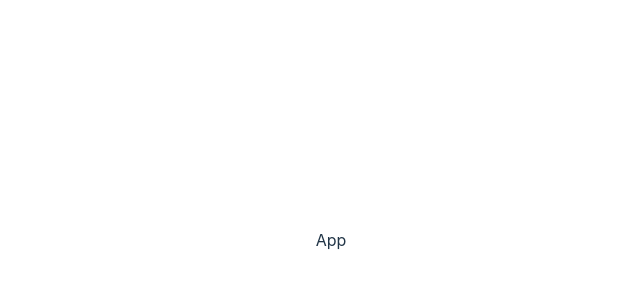
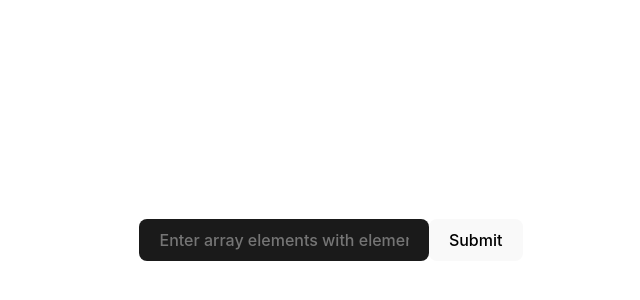
Before and after one commit to abhikatta/ds, a React (Vite) app: page / in a window 1280 px wide. Shown: the part 160-460 px from the top of the page, without its empty margins (309-949 px from the left). Built offline with nearby package versions, Linux system fonts and the light colour scheme.

Commit message:
added UI

```diff
--- a/src/App.tsx
+++ b/src/App.tsx
@@ -1,31 +1,46 @@
+import { useState } from "react";
 import { LinkedList } from "./LinkedList";
+import { val } from "./types/node";
 
 const App = () => {
-  const ll = new LinkedList(12);
+  const [elements, setElements] = useState<val[]>([]);
+  const [values, setValues] = useState<val[] | null>([]);
+  const ll = new LinkedList(0);
+  ll.pop();
+  const handleChange = (vals: string) => {
+    const elements = vals.split(" ");
+    setElements(elements);
+  };
 
-  console.log(ll.traverse(), ll.length);
+  const showelements = () => {
+    if (elements) {
+      ll.pop();
+      elements.forEach((element) => {
+        ll.append(element);
+      });
+      setValues(ll.traverse());
+    }
+  };
 
-  ll.append(14);
-  console.log(ll.traverse(), ll.length);
-
-  ll.appendAfterValue(14, 18);
-  console.log(ll.traverse(), ll.length);
-
-  ll.appendAtindex(2, 10);
-  console.log(ll.traverse(), ll.length);
-
-  ll.prepend(9);
-  console.log(ll.traverse(), ll.length);
-
-  ll.popElement(12);
-  console.log(ll.traverse(), ll.length);
-
-  ll.popElement(9);
-  console.log(ll.traverse(), ll.length);
-  ll.shift();
-  console.log(ll.traverse(), ll.length);
-
-  return <div>App</div>;
+  return (
+    <div>
+      <input
+        onChange={(e) => handleChange(e.target.value)}
+        placeholder="Enter array elements with elements separated by spaces"
+      />
+      <button onClick={showelements}>Submit</button>
+      <div style={{ flexDirection: "row", display: "flex" }}>
+        {values &&
+          values.map((item, index) => {
+            return (
+              <p key={index}>
+                {item} {index + 1 < values.length ? " --> " : ""}
+              </p>
+            );
+          })}
+      </div>
+    </div>
+  );
 };
 
 export default App;
```
